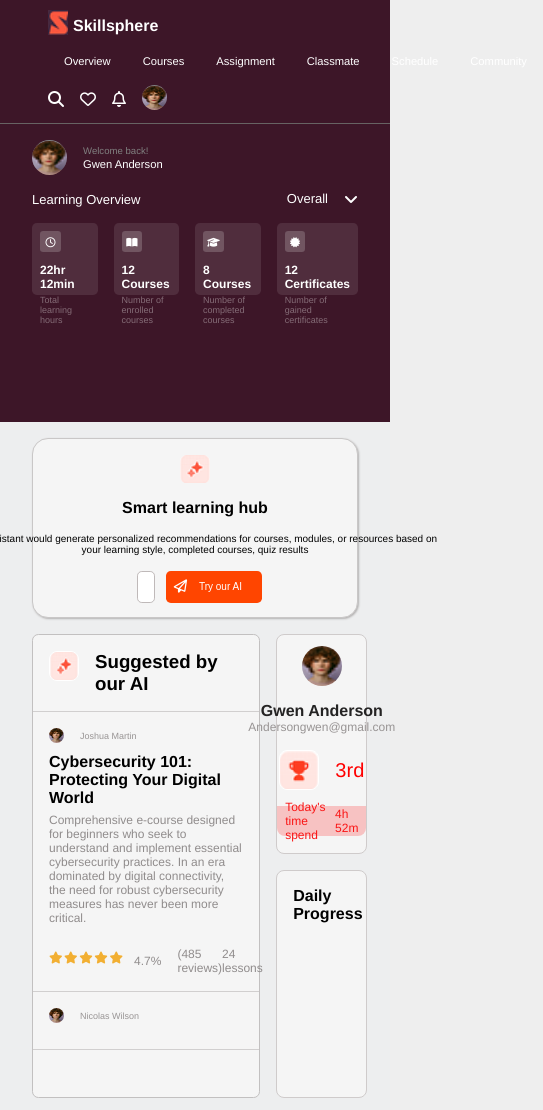
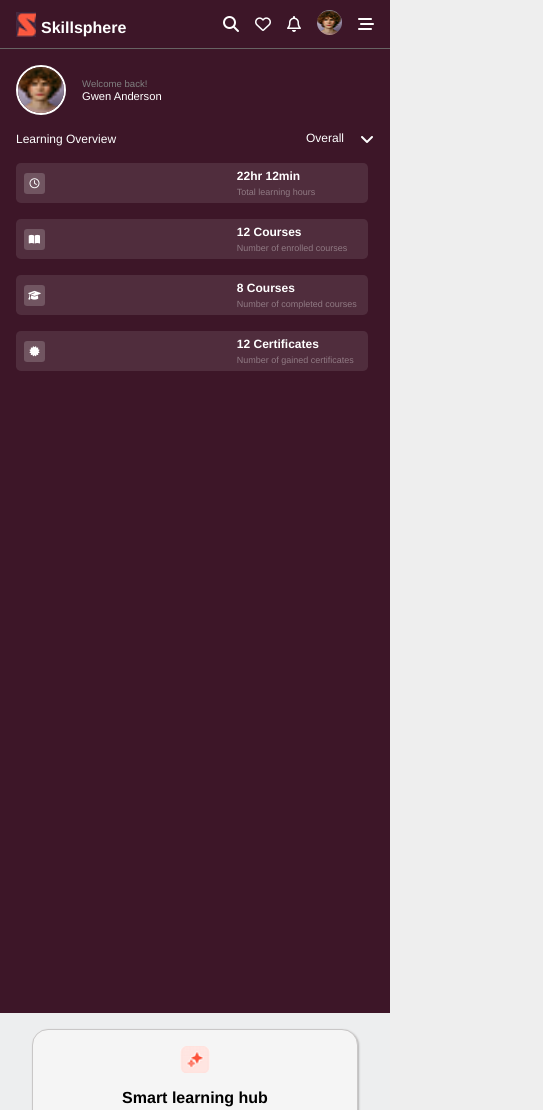
Before and after one commit to Pharmakarios1/skills-sphere-ui, a plain HTML site: page index.html in a window 390 px wide. Shown: the top 1110 px of the page, 543 px wide, since content can reach past the window. Drawn offline with Linux system fonts and the light colour scheme.

Commit message:
mobile view

```diff
--- a/css/style.css
+++ b/css/style.css
@@ -16,7 +16,6 @@ body{
 header{
     display: flex;
     flex-direction: column;
-    /* background-color:#440d3d; */
     background-color: rgb(61, 22, 40);
     color: white;
     height: 50%;
@@ -66,11 +65,6 @@ ul li a{
     position: relative;
 }
 
-/* ul li a:hover{
-    color: rgb(255, 255, 255);
-    text-decoration: underline;
-} */
-
 ul li a::after{
     content: "";
     display: block;
@@ -97,12 +91,14 @@ ul li a:focus:after{
 }
 
 ul li a:active::after{
-    background-color: greenyellow;
+    background-color:red;
     width: 100%;
 }
 
 
-
+.bars{
+    display: none;
+}
 
 .profile-img img{
     width: 25px;
@@ -210,7 +206,7 @@ ul li a:active::after{
 
 
 
-/* Maian */
+/* Main */
 main{
     width: 100%;
     height: 100%;
@@ -240,6 +236,7 @@ main{
 .search-pane-wrapper p{
     font-size: 10px;
     width: 31rem;
+    flex-wrap: wrap;
     text-align: center;
 }
 .search-button{
@@ -418,3 +415,223 @@ border-radius: 50%;
     align-items: start;
     padding:  1rem;
 }
+
+
+@media (max-width: 540px){
+    body{
+        width: 100%;
+        min-height: 240vh;
+    }
+
+    header{
+    display: flex;
+    flex-direction: column;
+    background-color: rgb(61, 22, 40);
+    color: white;
+    min-height: 400px;
+    gap: 1rem;
+
+    }
+
+    nav{
+        display: flex;
+        align-items: center;
+        justify-content: space-between;
+        padding: .6rem 1rem;
+        flex-wrap: wrap;
+        gap: 1rem;
+        border-bottom: 1px solid #676363;
+
+    }
+    .logo{
+        text-decoration: none;
+        color: white;
+    }
+
+    .logo h4{
+        align-items: center;
+    }
+    .logo img{
+        width: 25px;
+        height: 25px;
+        padding-right: .3rem;
+        cursor: pointer;
+    }
+
+    ul{
+        display:none
+    }
+    .bars{
+        display: block;
+    }
+
+
+
+
+    /* Profile */
+    .profile-content-wrapper{
+        padding: 0 1rem;
+        display: flex;
+        align-items: center;
+        gap: 1rem;
+    }
+
+    .profile-content-wrapper img{
+
+        width: 50px;
+        height: 50px;
+        border-top: 1px solid grey;
+        border: 2px solid white;
+        border-radius: 50%;
+    }
+
+
+
+
+    /* Learning Overview */
+
+    .learning-overview{
+        padding: 0 1rem;
+    }
+
+    .learning-overview-header p{
+        font-size: 12px;
+        font-weight: 200;
+    }
+
+
+    .learning-overview-card-wrapper{
+        flex-direction: column;
+        width: 100%;
+        gap: 1rem;
+    }
+
+    .card{
+        flex-direction: row;
+        align-items: center;
+        width: 22rem;
+        height: 2.5rem;
+        background-color: rgba(245, 245, 245, 0.1);
+        border-radius: .3rem;
+        padding: 0.5rem .5rem;
+        gap: 12rem;
+    }
+
+
+
+
+
+        .search-pane-wrapper{
+            width: 100%;
+            height: 190px;
+            align-items: center;
+            border: 1px solid rgb(201, 199, 199);
+            box-shadow: 1px 1px 2px rgb(180, 178, 178);
+            padding: 1rem;
+            border-radius: 1rem;
+            background-color: whitesmoke;
+        }
+
+        .search-pane-wrapper img{
+            border-radius: .4rem;
+            width: 30px;
+            height: 35px;
+        }
+        .search-pane-wrapper p{
+            text-wrap: wrap;
+            font-size: 10px;
+            width: 18rem;
+            flex-wrap: wrap;
+            text-align: center;
+        }
+        .search-button{
+            width: 100%;
+            gap: .5rem;
+            padding-bottom: 1rem;
+        }
+        .search-pane-wrapper .search-button button{
+            width: 5rem;
+            height: 2rem;
+            justify-content: center;
+            align-items: center;
+            border-radius: .3rem;
+            border: none;
+            padding: 0 .5rem;
+            background-color: orangered;
+            color: white;
+            cursor: pointer;
+        }
+
+        .search-pane-wrapper .search-button button:hover{
+            background-color: hsla(16, 100%, 50%, 0.842);
+        }
+
+        .search-pane-wrapper .search-button button:focus{
+            background-color: hsla(16, 100%, 50%, 0.842);
+        }
+
+        .search-button input {
+            width: 100%;
+            height: 100%;
+            border: 1px solid rgb(191, 185, 185);
+            outline: none;
+            padding: 0.5rem;
+            font-size: 10px;
+            border-radius: .3rem;
+        }
+        /* SEARCH SUGGESTION */
+        .search-suggestion-profile-wrapper{
+            flex-direction: column;
+            gap: 5rem;
+        }
+
+        .search-suggestion-wrapper{
+            width: 100%;
+            min-height: 68vh;
+            border: 1px solid rgb(194, 192, 192);
+            background-color: whitesmoke;
+            border-radius: 0.4rem;
+        }
+
+        .profile-progress-wrapper{
+            width: 100%;
+            height: 40vh;
+        }
+
+        .profile-badge-wrapper{
+            width: 100%;
+            min-height: 50vh;
+            border-radius: .5rem;
+            align-items: center;
+            padding-top: .7rem;
+            border: 1px solid rgb(207, 203, 203);
+            background-color: whitesmoke;
+        }
+
+        .profile-badge-wrapper img{
+        height: 40px;
+        width: 40px;
+
+        }
+
+        .profile-badge-content{
+            align-items: center;
+        }
+
+        .profile-badge-content p{
+            font-size: 12px;
+            color: rgb(152, 148, 148);
+        }
+
+        .badge{
+            align-items: center;
+        }
+
+
+
+        .progress-bar{
+            align-items: start;
+            padding:  1rem;
+        }
+
+}
--- a/index.html
+++ b/index.html
@@ -18,19 +18,20 @@
         </div>
         <ul>
             <li><a href="#">Overview</a></li>
-            <li><a href="">Courses</a></li>
-            <li><a href="">Assignment</a></li>
-            <li><a href="">Classmate</a></li>
-            <li><a href="">Schedule</a></li>
-            <li><a href="">Community</a></li>
+            <li><a href="#">Courses</a></li>
+            <li><a href="#">Assignment</a></li>
+            <li><a href="#">Classmate</a></li>
+            <li><a href="#">Schedule</a></li>
+            <li><a href="#">Community</a></li>
         </ul>
-        <div class="flex gap align-center">
+        <div class="flex gap align-center " id="nav-icons">
             <i class="fa-solid fa-magnifying-glass"></i>
             <i class="fa-regular fa-heart"></i>
             <i class="fa-regular fa-bell"></i>
             <div class="profile-img">
                 <img src="./img/profilpic.png" alt="">
             </div>
+            <i class="fa-solid fa-bars-staggered bars"></i>
         </div>
     </nav>
     <div class="profile-content-wrapper">
```
